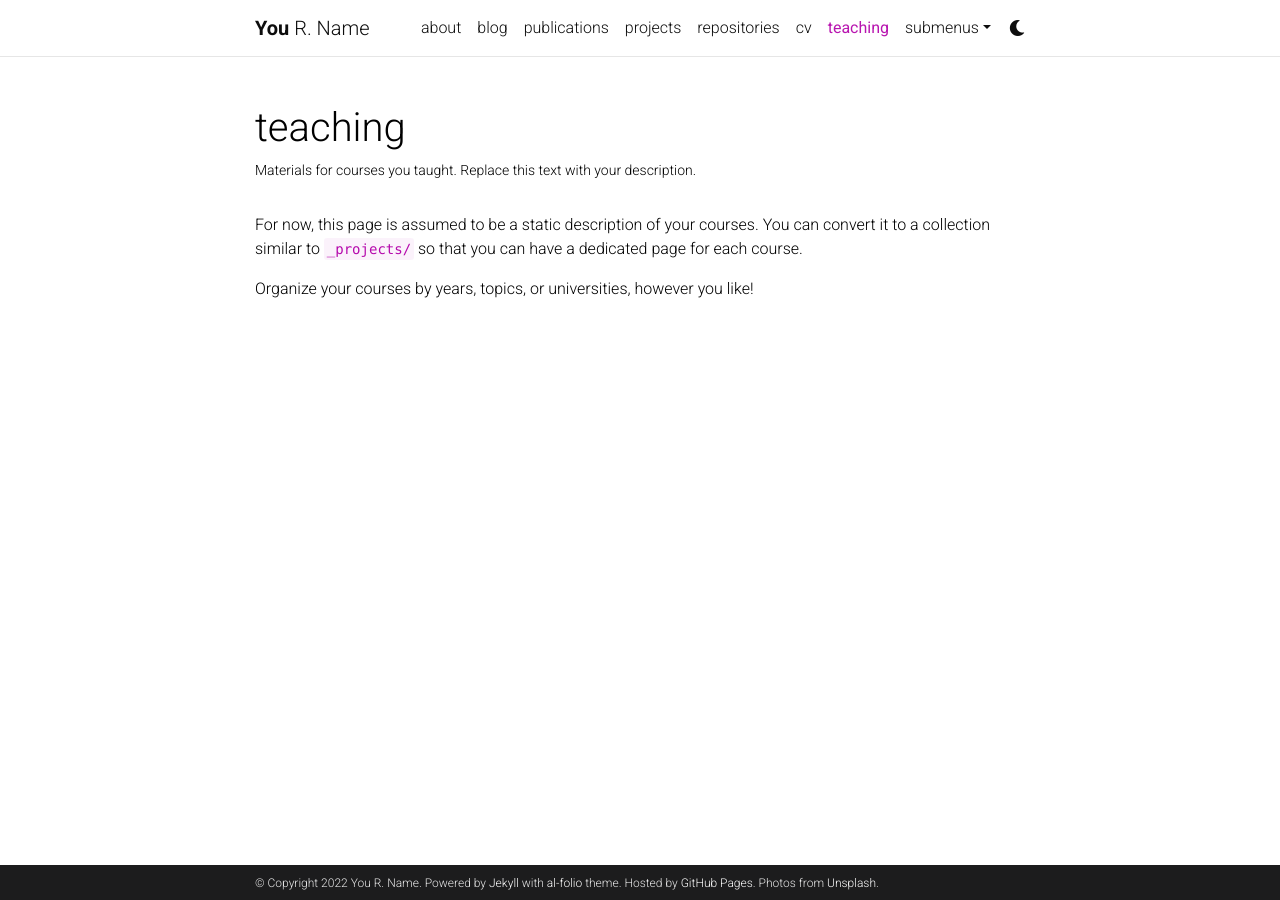
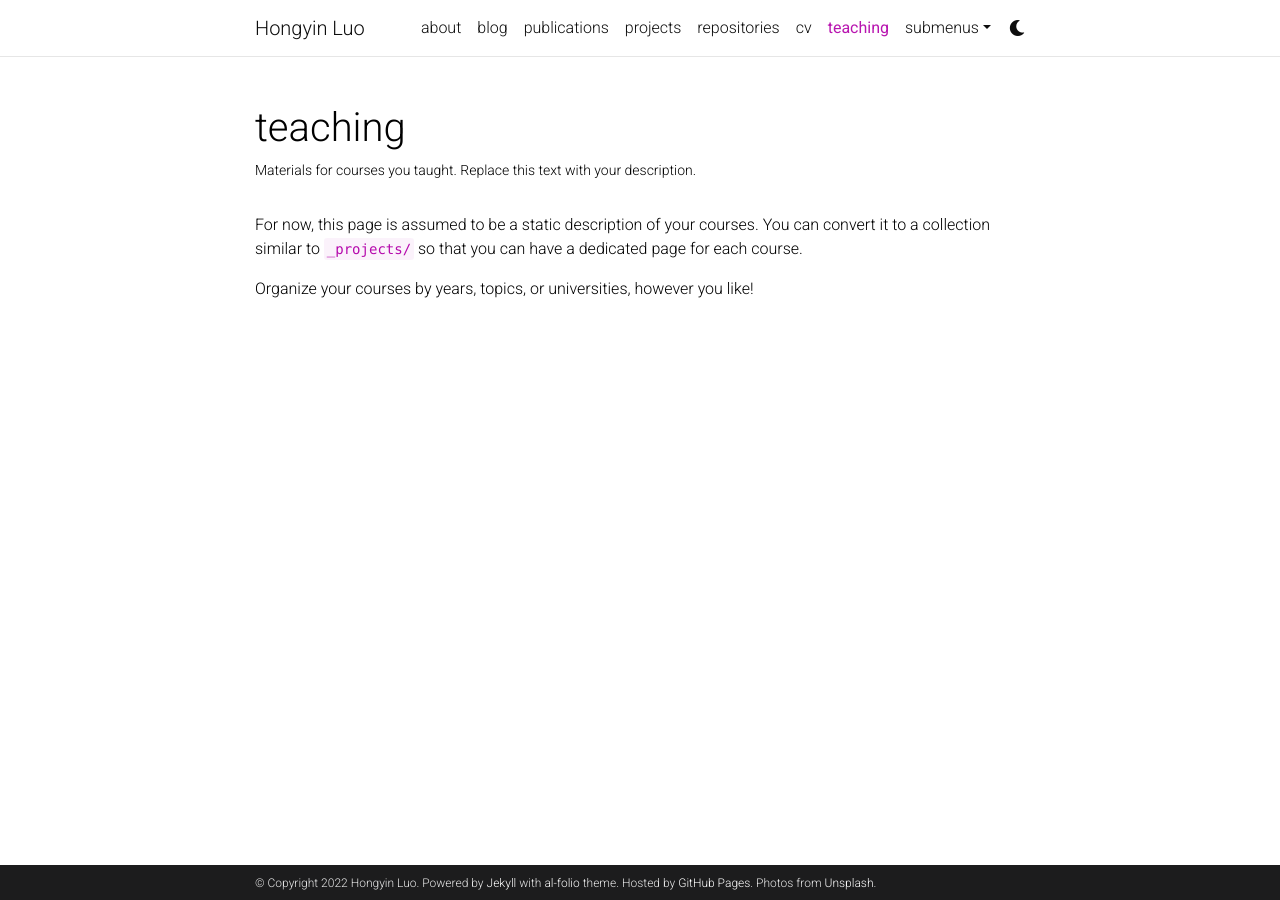
Before and after one commit to luohongyin/luohongyin.github.io, a Jekyll site: the page built from _pages/teaching.md, in a window 1280 px wide. Built offline with Jekyll 4.4.1, drawn with Linux system fonts in a browser that asks for light colours; comment, search, counter and statistics services are not loaded; a style sheet for code colours, icons or effects is not loaded.

Commit message:
update config and about

```diff
--- a/_config.yml
+++ b/_config.yml
@@ -2,11 +2,11 @@
 # Site settings
 # -----------------------------------------------------------------------------
 
-title: blank # the website title (if blank, full name will be used instead)
-first_name: You
-middle_name: R.
-last_name: Name
-email: you@example.com
+title: Hongyin Luo # the website title (if blank, full name will be used instead)
+first_name: Hongyin
+middle_name:
+last_name: Luo
+email: hyluo@mit.edu
 description: > # the ">" symbol means to ignore newlines until "footer_text:"
   A simple, whitespace theme for academics. Based on [*folio](https://github.com/bogoli/-folio) design.
 footer_text: >
```
Also changed, not shown: _pages/about.md (+4 -4 lines).
